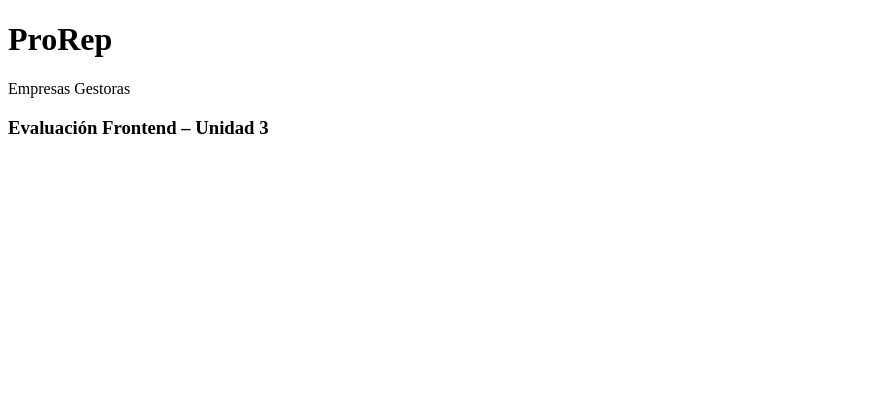
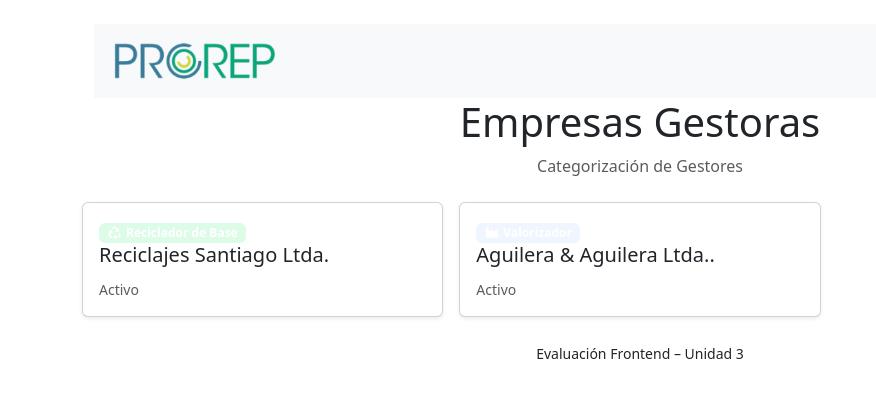
Before and after one commit to YaritzaCid/fe-u3, a plain HTML site: page index.html in a window 1280 px wide. Shown: the whole page, without its empty margins (0-876 px from the left). Drawn offline with nearby package versions, Linux system fonts and the light colour scheme.

Commit message:
Mejora en el index, agregué JS y CSS

```diff
--- /dev/null
+++ b/assets/js/components.js
@@ -0,0 +1,111 @@
+// UTIL: aplica color Tailwind o color.css como respaldo
+function applyColorAndClasses(el, tipo) {
+  const tw = tipo?.color?.Tailwind;
+  const css = tipo?.color?.css;
+
+  // si existe Tailwind → agregar clases
+  if (tw) {
+    tw.split(/\s+/).filter(Boolean).forEach(c => el.classList.add(c));
+  }
+
+  // si no existe Tailwind → usar color CSS
+  if (css) {
+    el.style.backgroundColor = css;
+  }
+}
+
+// COMPONENTE: BadgeTipo
+// Icono + color + nombre del tipo
+function BadgeTipo(tipo) {
+  const badge = document.createElement("span");
+  badge.classList.add(
+    "badge",
+    "d-inline-flex",
+    "align-items-center",
+    "px-2",
+    "py-1",
+    "me-2"
+  );
+
+  // aplicar color dinámico
+  applyColorAndClasses(badge, tipo);
+
+  // icono dinámico
+  const icon = document.createElement("i");
+  icon.className = `fa ${tipo.icono?.FontAwesome}`;
+  icon.setAttribute("aria-hidden", "true");
+
+  const text = document.createElement("span");
+  text.classList.add("ms-1");
+  text.textContent = tipo.nombre;
+
+  badge.appendChild(icon);
+  badge.appendChild(text);
+
+  return badge;
+}
+
+// COMPONENTE: CardGestor
+// Card completa de un gestor
+function CardGestor(gestor, empresaTiposCache = []) {
+
+  // Expansión del tipo si viene solo como ID
+  let tipo = gestor.empresa_tipo;
+
+  if (typeof tipo === "number" || (tipo?.id && !tipo?.nombre)) {
+    tipo = empresaTiposCache.find(t => t.id === (tipo.id ?? tipo));
+  }
+
+  // fallback si no se encuentra el tipo
+  if (!tipo) {
+    tipo = {
+      nombre: "Sin tipo",
+      icono: { FontAwesome: "fa-circle-question" },
+      color: { css: "#e0e0e0" }
+    };
+  }
+
+  // Columna responsiva
+  const col = document.createElement("div");
+  col.classList.add("col-12", "col-md-6", "col-lg-4");
+
+  // Card
+  const article = document.createElement("article");
+  article.classList.add("card", "p-3", "shadow-sm", "h-100");
+
+  // HEADER
+  const header = document.createElement("header");
+  header.classList.add("mb-2");
+
+  // Badge (color + icono)
+  header.appendChild(BadgeTipo(tipo));
+
+  // Título del gestor
+  const h2 = document.createElement("h2");
+  h2.classList.add("h5", "mb-1");
+  h2.textContent = gestor.nombre;
+  header.appendChild(h2);
+
+  // Estado
+  const estado = document.createElement("small");
+  estado.classList.add("text-muted");
+  estado.textContent = gestor.activo ? "Activo" : "Inactivo";
+
+  article.appendChild(header);
+  article.appendChild(estado);
+
+  col.appendChild(article);
+  return col;
+}
+
+// RENDER: lista de gestores
+function RenderGestores(lista, empresaTiposCache = []) {
+  const contenedor = document.getElementById("gestores");
+  contenedor.innerHTML = "";
+
+  const frag = document.createDocumentFragment();
+
+  lista.forEach(item => frag.appendChild(CardGestor(item, empresaTiposCache)));
+
+  contenedor.appendChild(frag);
+}
--- /dev/null
+++ b/assets/js/main.js
@@ -0,0 +1,3 @@
+document.addEventListener("DOMContentLoaded", () => {
+  RenderGestores(mockGestores, mockEmpresaTipos);
+});
--- /dev/null
+++ b/assets/js/mock.js
@@ -0,0 +1,57 @@
+const mockEmpresaTipos = [
+  {
+    "id": 1,
+    "nombre": "Reciclador de Base",
+    "codigo": "R",
+    "icono": { "FontAwesome": "fa-recycle" },
+    "color": { "Tailwind": "bg-green-100", "css": "rgb(220 252 231)" },
+    "activo": true
+  },
+  {
+    "id": 2,
+    "nombre": "Valorizador",
+    "codigo": "V",
+    "icono": { "FontAwesome": "fa-industry" },
+    "color": { "Tailwind": "bg-blue-100", "css": "#eff6ff" },
+    "activo": true
+  },
+  {
+    "id": 3,
+    "nombre": "Consultor",
+    "codigo": "C",
+    "icono": { "FontAwesome": "fa-user-tie" },
+    "color": { "Tailwind": "bg-gray-100", "css": "#f3f4f6" },
+    "activo": true
+  },
+  {
+    "id": 4,
+    "nombre": "Transportista",
+    "codigo": "T",
+    "icono": { "FontAwesome": "fa-truck" },
+    "color": { "Tailwind": "bg-yellow-100", "css": "rgb(254 249 195)" },
+    "activo": true
+  },
+  {
+    "id": 5,
+    "nombre": "Gestor Integral",
+    "codigo": "G",
+    "icono": { "FontAwesome": "fa-globe-americas" },
+    "color": { "Tailwind": "bg-purple-100", "css": "rgb(243, 232, 255)" },
+    "activo": true
+  }
+];
+
+const mockGestores = [
+  {
+    "id": 1,
+    "nombre": "Reciclajes Santiago Ltda.",
+    "empresa_tipo": { "id": 1 },
+    "activo": true
+  },
+  {
+    "id": 2,
+    "nombre": "Aguilera & Aguilera Ltda..",
+    "empresa_tipo": { "id": 2 },
+    "activo": true
+  },
+];
--- a/index.html
+++ b/index.html
@@ -1,22 +1,45 @@
 <!DOCTYPE html>
 <html lang="es">
 <head>
-    <meta charset="UTF-8">
-    <meta name="viewport" content="width=device-width, initial-scale=1.0">
-    <title>ProREP</title>
+  <meta charset="UTF-8">
+  <meta name="viewport" content="width=device-width, initial-scale=1.0">
+
+  <link href="https://cdn.jsdelivr.net/npm/bootstrap@5.3.8/dist/css/bootstrap.min.css" rel="stylesheet">
+  <link rel="stylesheet" href="https://cdnjs.cloudflare.com/ajax/libs/font-awesome/7.0.1/css/all.min.css">
+  <link rel="stylesheet" href="assets/css/styles.css">
 </head>
-<body>
-  <header>
-      <h1>ProRep</h1>
-      <p>Empresas Gestoras</p>
+
+<body class="container py-4">
+  <div class="container">
+  <nav class="navbar navbar-expand-lg bg-body-tertiary">
+    <div class="container-fluid">
+      <a class="navbar-brand" href="#">
+        <img src="assets/img/prorep_logo.png" class="img-fluid" style="max-height: 48px;" alt="Logo">
+      </a>
+    </div>
+  </nav>
+</div>
+</nav>
+
+  <header class="mb-4 text-center">
+      <h1>Empresas Gestoras</h1>
+      <p class="text-muted">Categorización de Gestores</p>
   </header>
 
-  <section>
 
-  </section>
+  <main>
+      <section id="gestores" class="row g-3"></section>
+  </main>
 
- <footer>
-    <h3>Evaluación Frontend – Unidad 3</h3>
-</footer>
+  <footer class="mt-4 text-center">
+      <small>Evaluación Frontend – Unidad 3</small>
+  </footer>
+
+<script src="https://cdn.jsdelivr.net/npm/alpinejs@3.x.x/dist/cdn.min.js" defer></script>
+<script src="assets/js/mock.js"></script>
+<script src="assets/js/components.js"></script>
+<script src="assets/js/main.js"></script>
+
+
 </body>
 </html>
```
Also changed, not shown: assets/css/styles.css (added), assets/img/prorep_logo.png (added).
